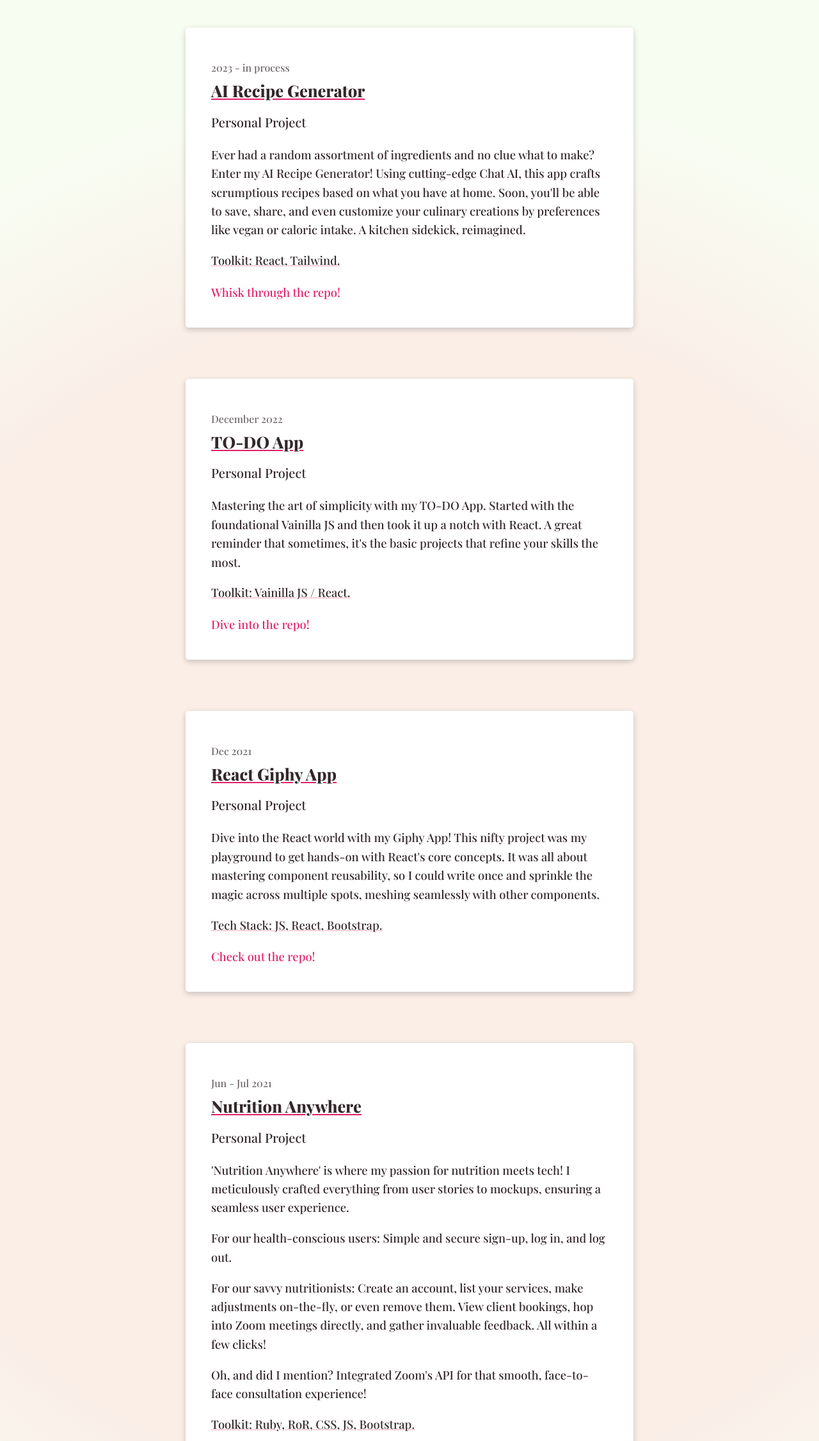
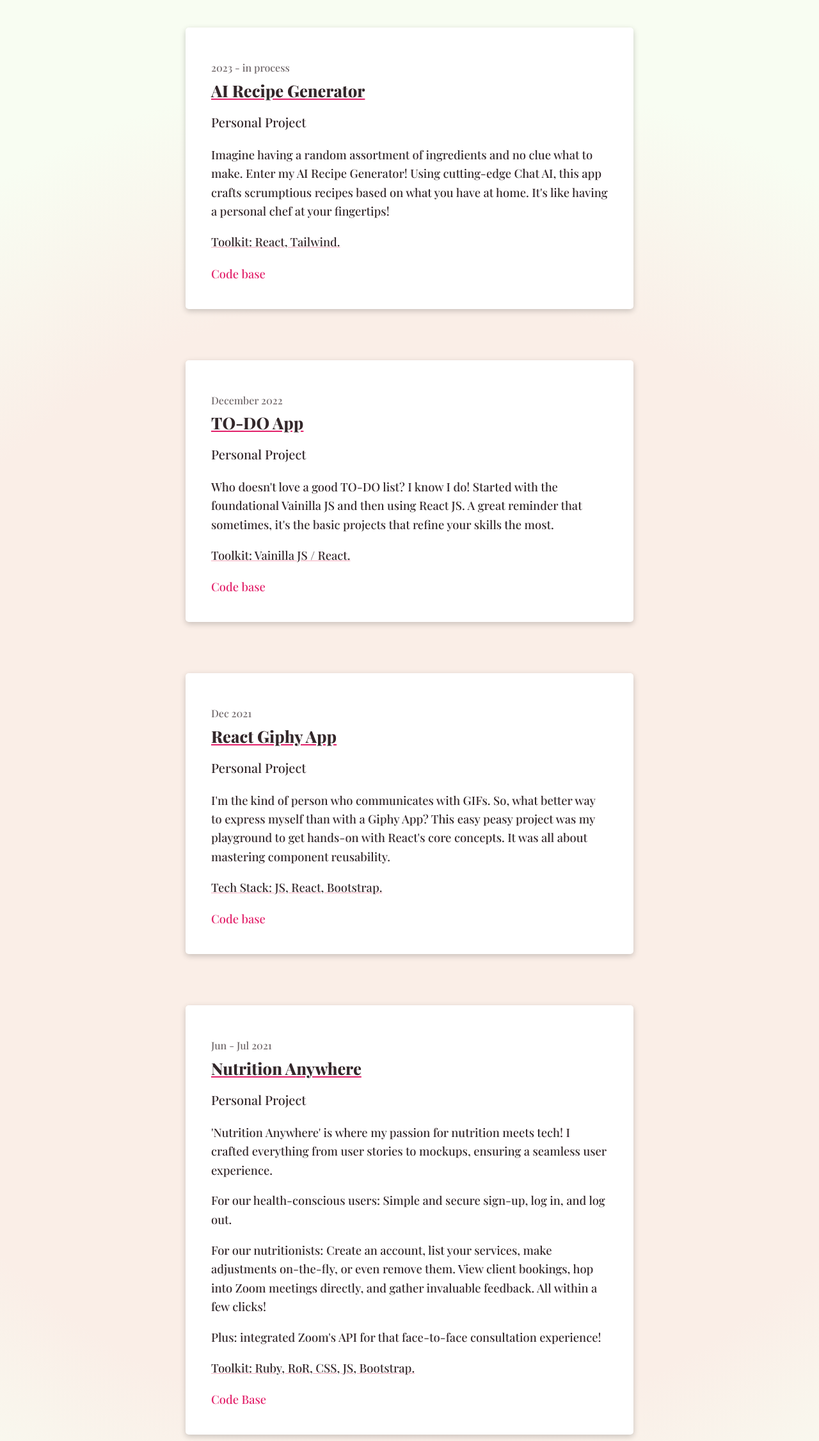
Before and after one commit to rociojalifi/rociojalifi.github.io, a plain HTML site: page projects.html in a window 1280 px wide. Shown: the part 308-2560 px from the top of the page at 64% size. Drawn offline with nearby package versions, Linux system fonts and the light colour scheme; a web font is replaced by a local one.

Commit message:
update page

```diff
--- a/projects.html
+++ b/projects.html
@@ -46,12 +46,10 @@
           <h3 class="service__title--project">AI Recipe Generator</h3>
           <p class="section__company-name">Personal Project</p>
           <p class="section__service-description">
-            Ever had a random assortment of ingredients and no clue what to
-            make? Enter my AI Recipe Generator! Using cutting-edge Chat AI, this
-            app crafts scrumptious recipes based on what you have at home. Soon,
-            you'll be able to save, share, and even customize your culinary
-            creations by preferences like vegan or caloric intake. A kitchen
-            sidekick, reimagined.
+            Imagine having a random assortment of ingredients and no clue what
+            to make. Enter my AI Recipe Generator! Using cutting-edge Chat AI,
+            this app crafts scrumptious recipes based on what you have at home.
+            It's like having a personal chef at your fingertips!
           </p>
           <p class="section__service-description-tech">
             Toolkit: React, Tailwind.
@@ -60,7 +58,7 @@
             class="section__service-link"
             href="https://github.com/rociojalifi/recipes"
             target="_blank"
-            >Whisk through the repo!</a
+            >Code base</a
           >
         </div>
 
@@ -69,10 +67,10 @@
           <h3 class="service__title--project">TO-DO App</h3>
           <p class="section__company-name">Personal Project</p>
           <p class="section__service-description">
-            Mastering the art of simplicity with my TO-DO App. Started with the
-            foundational Vainilla JS and then took it up a notch with React. A
-            great reminder that sometimes, it's the basic projects that refine
-            your skills the most.
+            Who doesn't love a good TO-DO list? I know I do! Started with the
+            foundational Vainilla JS and then using React JS. A great reminder
+            that sometimes, it's the basic projects that refine your skills the
+            most.
           </p>
           <p class="section__service-description-tech">
             Toolkit: Vainilla JS / React.
@@ -81,7 +79,7 @@
             class="section__service-link"
             href="https://github.com/rociojalifi/todo-js"
             target="_blank"
-            >Dive into the repo!</a
+            >Code base</a
           >
         </div>
 
@@ -90,11 +88,10 @@
           <h3 class="service__title--project">React Giphy App</h3>
           <p class="section__company-name">Personal Project</p>
           <p class="section__service-description">
-            Dive into the React world with my Giphy App! This nifty project was
-            my playground to get hands-on with React's core concepts. It was all
-            about mastering component reusability, so I could write once and
-            sprinkle the magic across multiple spots, meshing seamlessly with
-            other components.
+            I'm the kind of person who communicates with GIFs. So, what better
+            way to express myself than with a Giphy App? This easy peasy project
+            was my playground to get hands-on with React's core concepts. It was
+            all about mastering component reusability.
           </p>
           <p class="section__service-description-tech">
             Tech Stack: JS, React, Bootstrap.
@@ -103,7 +100,7 @@
             class="section__service-link"
             href="https://github.com/rociojalifi/react-giphy"
             target="_blank"
-            >Check out the repo!</a
+            >Code base</a
           >
         </div>
 
@@ -113,22 +110,22 @@
           <p class="section__company-name">Personal Project</p>
           <p class="section__service-description">
             'Nutrition Anywhere' is where my passion for nutrition meets tech! I
-            meticulously crafted everything from user stories to mockups,
-            ensuring a seamless user experience.
+            crafted everything from user stories to mockups, ensuring a seamless
+            user experience.
           </p>
           <p class="section__service-description">
             For our health-conscious users: Simple and secure sign-up, log in,
             and log out.
           </p>
           <p class="section__service-description">
-            For our savvy nutritionists: Create an account, list your services,
-            make adjustments on-the-fly, or even remove them. View client
-            bookings, hop into Zoom meetings directly, and gather invaluable
-            feedback. All within a few clicks!
+            For our nutritionists: Create an account, list your services, make
+            adjustments on-the-fly, or even remove them. View client bookings,
+            hop into Zoom meetings directly, and gather invaluable feedback. All
+            within a few clicks!
           </p>
           <p class="section__service-description">
-            Oh, and did I mention? Integrated Zoom's API for that smooth,
-            face-to-face consultation experience!
+            Plus: integrated Zoom's API for that face-to-face consultation
+            experience!
           </p>
           <p class="section__service-description-tech">
             Toolkit: Ruby, RoR, CSS, JS, Bootstrap.
@@ -137,7 +134,7 @@
             class="section__service-link"
             href="https://github.com/rociojalifi/nutrition-anywhere"
             target="_blank"
-            >Dive into the repo!</a
+            >Code Base</a
           >
         </div>
 
@@ -146,20 +143,19 @@
           <h3 class="service__title--project">Bikes Anywhere</h3>
           <p class="section__company-name">Personal Project</p>
           <p class="section__service-description">
-            Ever thought about Airbnb but for bikes? 'Bikes Anywhere' was my
-            exhilarating sprint to mirror the Airbnb model, and I raced to the
-            finish line in just 5 days! The architecture? Pretty similar to my
-            'Nutrition Anywhere' project, ensuring users an intuitive and
-            seamless experience.
+            Ever thought about Airbnb but for bikes? 'Bikes Anywhere' uses the
+            Airbnb model. The architecture? Pretty similar to my 'Nutrition
+            Anywhere' project, ensuring users an intuitive and seamless
+            experience.
           </p>
           <p class="section__service-description-tech">
-            Crafted With: Ruby, RoR, CSS, Bootstrap.
+            Made with: Ruby, RoR, CSS, Bootstrap.
           </p>
           <a
             class="section__service-link"
             href="https://github.com/rociojalifi/bikes-airbnb"
             target="_blank"
-            >Hop over to the repo!</a
+            >Code base</a
           >
         </div>
       </div>
@@ -189,15 +185,6 @@
         <li class="social-list__item">
           <a
             class="social-link__link"
-            href="https://twitter.com/rojalifi"
-            target="_blank"
-          >
-            twitter
-          </a>
-        </li>
-        <li class="social-list__item">
-          <a
-            class="social-link__link"
             href="https://instagram.com/thisisroci"
             target="_blank"
           >
```
Also changed, not shown: about.html (+13 -25 lines), index.html (+1 -1 lines), work.html (+0 -9 lines).
